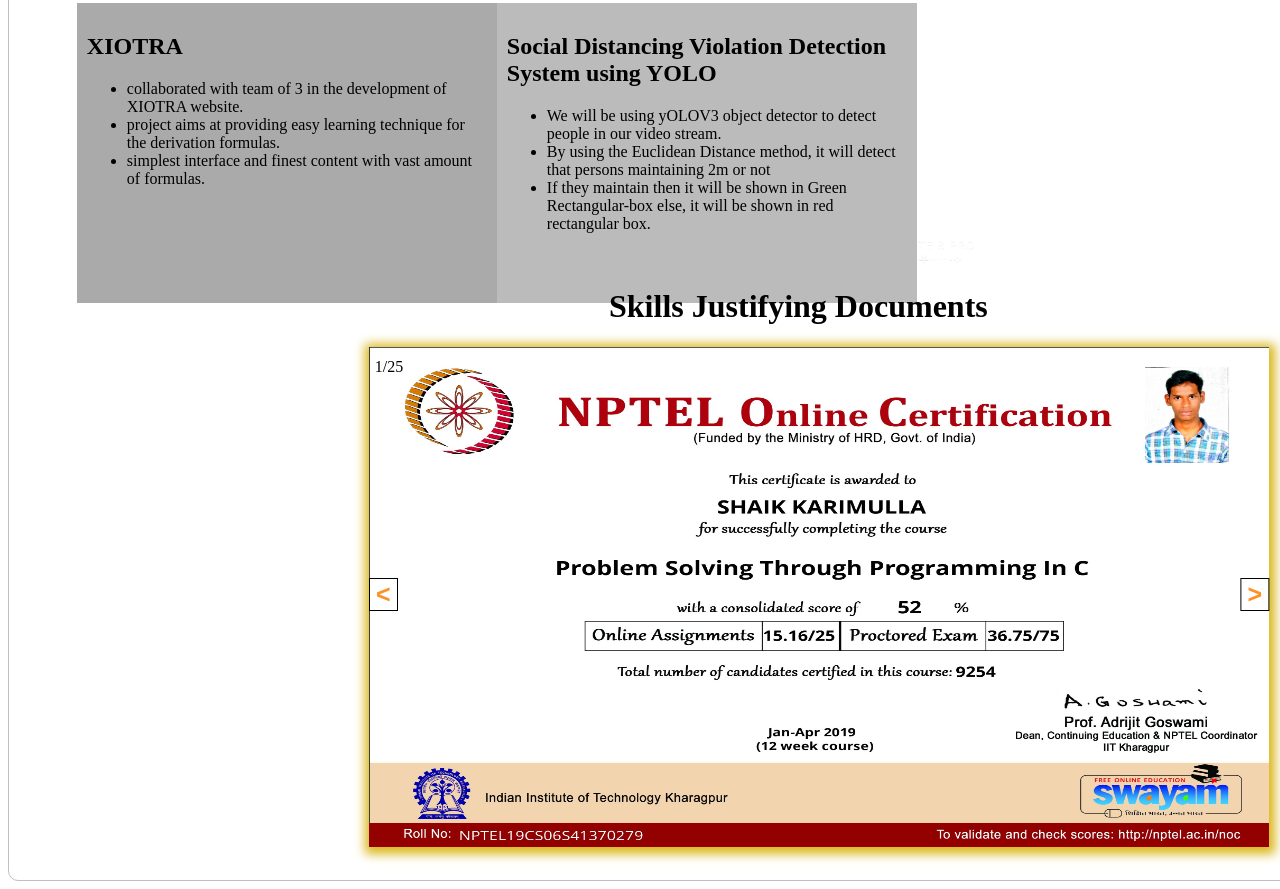
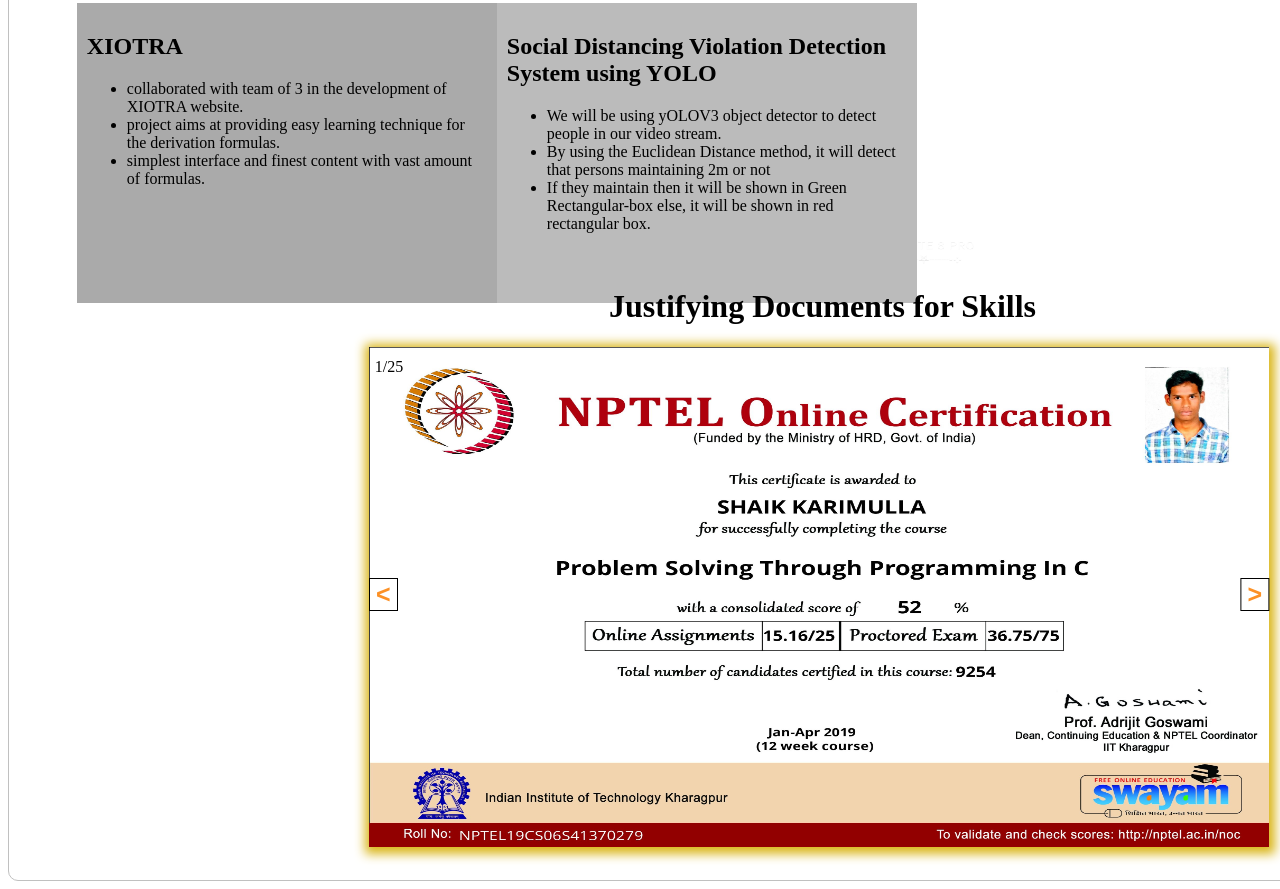
Before and after one commit to karim732/karimshaik.com, a plain HTML site: page index.html in a window 1280 px wide. Shown: the part 877-1766 px from the top of the page. Drawn offline with Linux system fonts and the light colour scheme.

Commit message:
Update index.html

```diff
--- a/index.html
+++ b/index.html
@@ -94,7 +94,7 @@
           </ul>
         </div>
     </div>
-    <h1 class="doc">Skills Justifying Documents</h1>
+    <h1 class="doc">Justifying Documents for Skills</h1>
     <div class="sli-doc">
         <p id="num" class="number">1/25</p>
         <button onclick="back()" class="prev" id="idprev"><</button>
```
